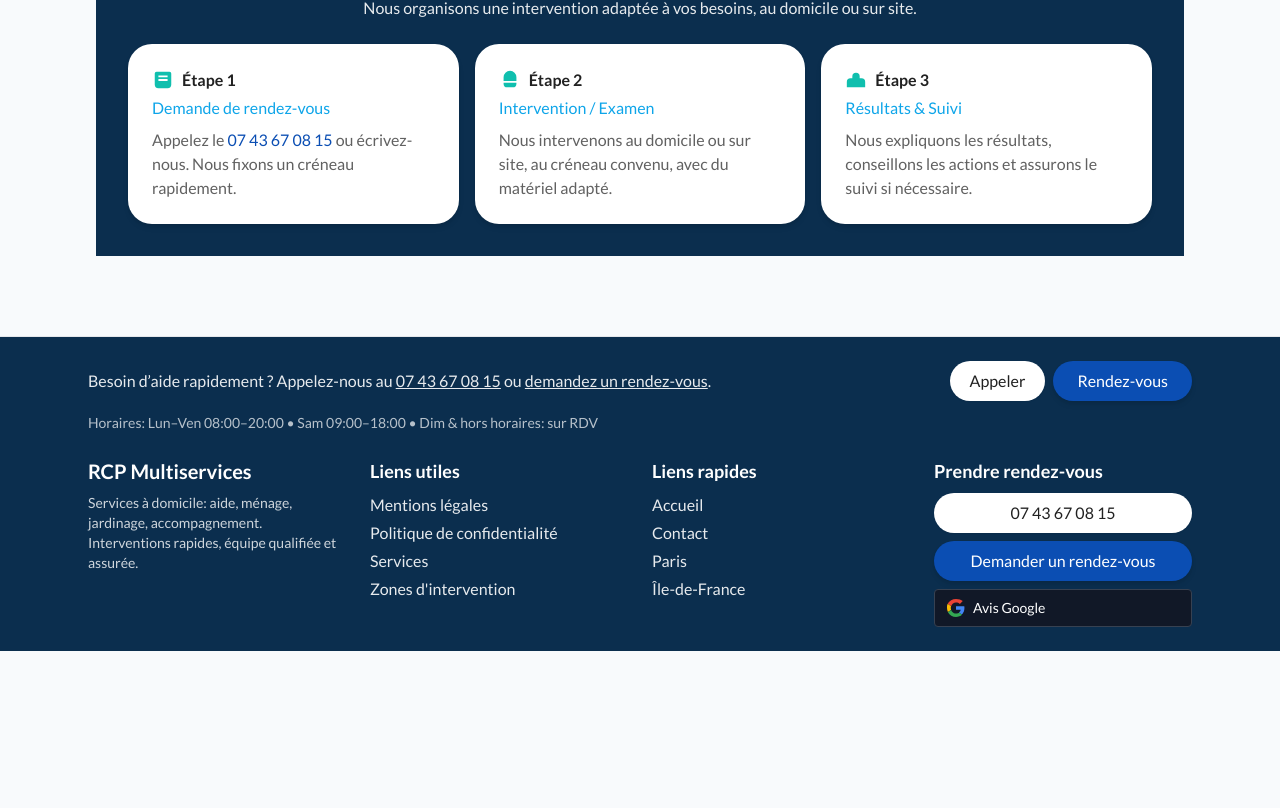
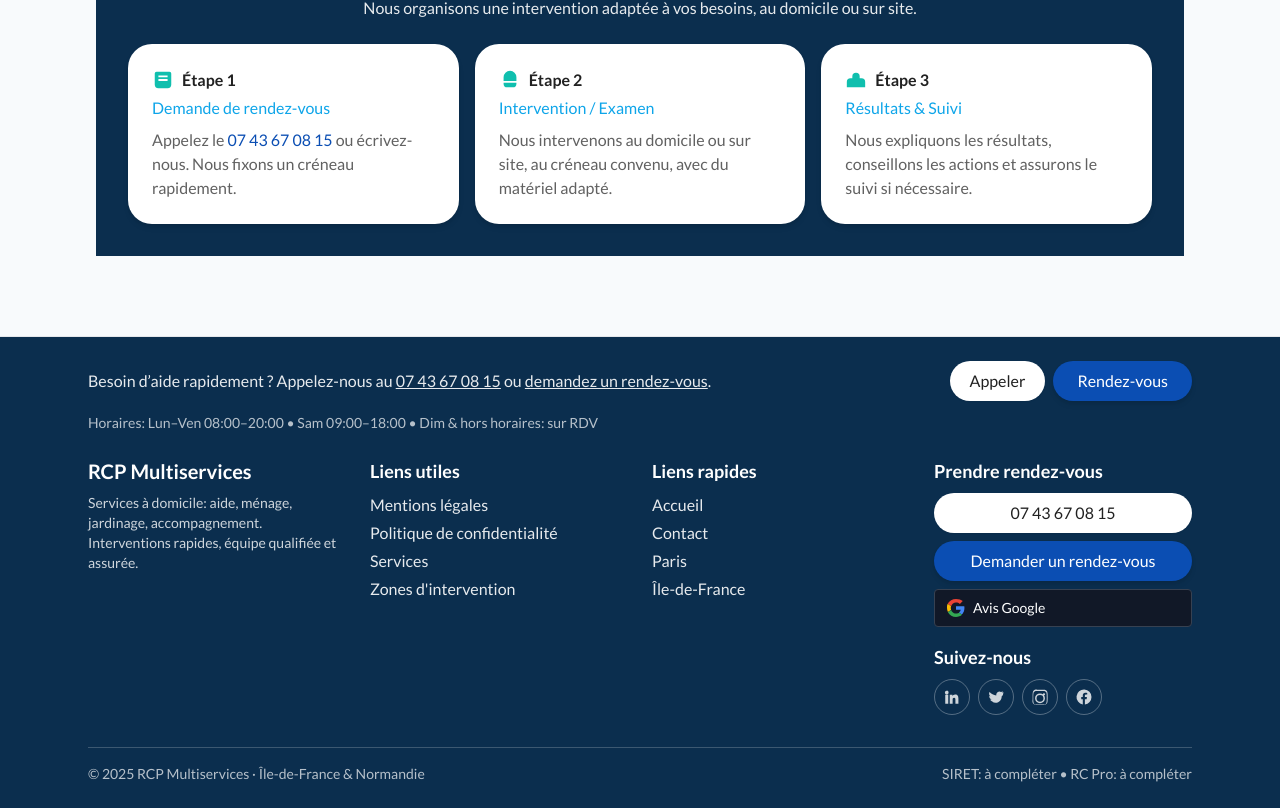
Before and after one commit to Soofmaax/RCP-Multiservices, a React (Vite) app: page / in a window 1280 px wide. Shown: the part 1928-2736 px from the top of the page. Before the commit the page ends 2579 px from the top, so only its background shows below. Built offline with nearby package versions, Linux system fonts and the light colour scheme; no server answers.

Commit message:
feat(footer): add social media buttons and .social-link styles; include copyright/SIRET/RC info
Co-authored-by: Genie <genie@cosine.sh>

```diff
--- a/src/index.css
+++ b/src/index.css
@@ -134,6 +134,11 @@ body,
   .testimonial-text {
     @apply text-neutral-600 mt-1;
   }
+
+  /* Footer social links */
+  .social-link {
+    @apply inline-flex items-center justify-center w-9 h-9 rounded-full border border-white/30 text-white/80 hover:text-white hover:border-white transition-colors;
+  }
   .mask-image {
     -webkit-mask-image: linear-gradient(to left, transparent 0%, black 40%);
     mask-image: linear-gradient(to left, transparent 0%, black 40%);
--- a/src/routes/AppRoutes.tsx
+++ b/src/routes/AppRoutes.tsx
@@ -358,7 +358,30 @@ function Footer() {
               <Link to="/contact" className="btn-primary">Demander un rendez-vous</Link>
               <GoogleReviewsBadge variant="inverted" />
             </div>
+
+            <div className="mt-4">
+              <div className="text-lg font-semibold">Suivez-nous</div>
+              <div className="mt-2 flex items-center gap-2">
+                <a href="#" aria-label="LinkedIn" className="social-link">
+                  <svg width="18" height="18" viewBox="0 0 24 24" aria-hidden="true" focusable="false"><path fill="currentColor" d="M4.98 3.5A2.5 2.5 0 1 1 5 8.5a2.5 2.5 0 0 1-.02-5zM3 9h4v12H3zM9 9h3.6v1.7h.05c.5-.9 1.7-1.9 3.5-1.9 3.7 0 4.4 2.4 4.4 5.6V21h-4v-5.1c0-1.2 0-2.8-1.7-2.8-1.7 0-2 1.3-2 2.7V21H9z"/></svg>
+                </a>
+                <a href="#" aria-label="Twitter" className="social-link">
+                  <svg width="18" height="18" viewBox="0 0 24 24" aria-hidden="true" focusable="false"><path fill="currentColor" d="M22 5.8c-.8.4-1.6.6-2.5.8.9-.6 1.5-1.4 1.8-2.4-.8.5-1.8.9-2.7 1.1A4.3 4.3 0 0 0 12.3 9c0 .3 0 .6.1.9-3.6-.2-6.8-1.9-9-4.5-.4.6-.6 1.4-.6 2.2 0 1.5.8 2.9 2 3.7-.7 0-1.3-.2-1.9-.5v.1c0 2.1 1.5 3.8 3.6 4.2-.4.1-.8.2-1.3.2-.3 0-.6 0-.9-.1.6 1.7 2.2 2.9 4.1 3-.1.2-.3.2-.5.2-.3 0-.6 0-.9-.1 1.3.9 2.8 1.4 4.4 1.4 5.3 0 8.2-4.5 8.2-8.4v-.4c.6-.4 1.2-1 1.6-1.7z"/></svg>
+                </a>
+                <a href="#" aria-label="Instagram" className="social-link">
+                  <svg width="18" height="18" viewBox="0 0 24 24" aria-hidden="true" focusable="false"><path fill="currentColor" d="M12 2.2c3.2 0 3.6 0 4.9.1 1.2.1 1.9.2 2.3.4.6.2 1 .5 1.5 1 .5.5.8.9 1 1.5.2.4.3 1.1.4 2.3.1 1.3.1 1.7.1 4.9s0 3.6-.1 4.9c-.1 1.2-.2 1.9-.4 2.3-.2.6-.5 1-1 1.5-.5.5-.9.8-1.5 1-.4.2-1.1.3-2.3.4-1.3.1-1.7.1-4.9.1s-3.6 0-4.9-.1c-1.2-.1-1.9-.2-2.3-.4-.6-.2-1-.5-1.5-1-.5-.5-.8-.9-1-1.5-.2-.4-.3-1.1-.4-2.3C2.2 15.6 2.2 15.2 2.2 12s0-3.6.1-4.9c.1-1.2.2-1.9.4-2.3.2-.6.5-1 1-1.5.5-.5.9-.8 1.5-1 .4-.2 1.1-.3 2.3-.4C8.4 2.2 8.8 2.2 12 2.2zm0 1.8c-3.2 0-3.6 0-4.8.1-1 .1-1.6.2-2 .4-.5.1-.8.3-1.1.6-.3.3-.5.6-.6 1.1-.2.4-.3 1-.4 2-.1 1.2-.1 1.6-.1 4.8s0 3.6.1 4.8c.1 1 .2 1.6.4 2 .1.5.3.8.6 1.1.3.3.6.5 1.1.6.4.2 1 .3 2 .4 1.2.1 1.6.1 4.8.1s3.6 0 4.8-.1c1-.1 1.6-.2 2-.4.5-.1.8-.3 1.1-.6.3-.3.5-.6.6-1.1.2-.4.3-1 .4-2 .1-1.2.1-1.6.1-4.8s0-3.6-.1-4.8c-.1-1-.2-1.6-.4-2-.1-.5-.3-.8-.6-1.1-.3-.3-.6-.5-1.1-.6-.4-.2-1-.3-2-.4-1.2-.1-1.6-.1-4.8-.1zm0 3.2a6.6 6.6 0 1 1 0 13.2 6.6 6.6 0 0 1 0-13.2zm0 2a4.6 4.6 0 1 0 0 9.2 4.6 4.6 0 0 0 0-9.2zm5.3-2.3a1.5 1.5 0 1 1 0 3 1.5 1.5 0 0 1 0-3z"/></svg>
+                </a>
+                <a href="#" aria-label="Facebook" className="social-link">
+                  <svg width="18" height="18" viewBox="0 0 24 24" aria-hidden="true" focusable="false"><path fill="currentColor" d="M22 12a10 10 0 1 0-11.6 9.9v-7h-2.1V12h2.1V9.7c0-2.1 1.3-3.3 3.2-3.3.9 0 1.8.1 2.7.3v2.1h-1.5c-1.2 0-1.6.8-1.6 1.6V12h2.7l-.4 2.9h-2.3v7A10 10 0 0 0 22 12z"/></svg>
+                </a>
+              </div>
+            </div>
           </div>
+        </div>
+      <hr className="mt-8 border-white/20" />
+        <div className="mt-4 flex flex-wrap items-center justify-between gap-2 text-white/70 text-sm">
+          <div>© {new Date().getFullYear()} RCP Multiservices · Île-de-France &amp; Normandie</div>
+          <div>SIRET: à compléter • RC Pro: à compléter</div>
         </div>
       </div>
     </footer>
```
